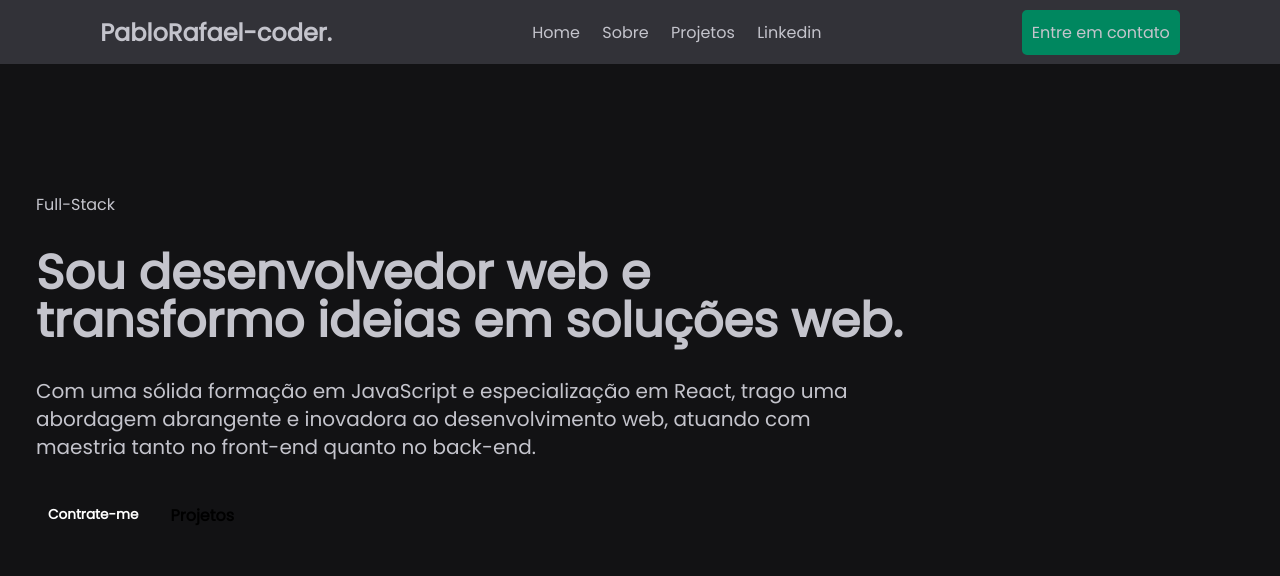
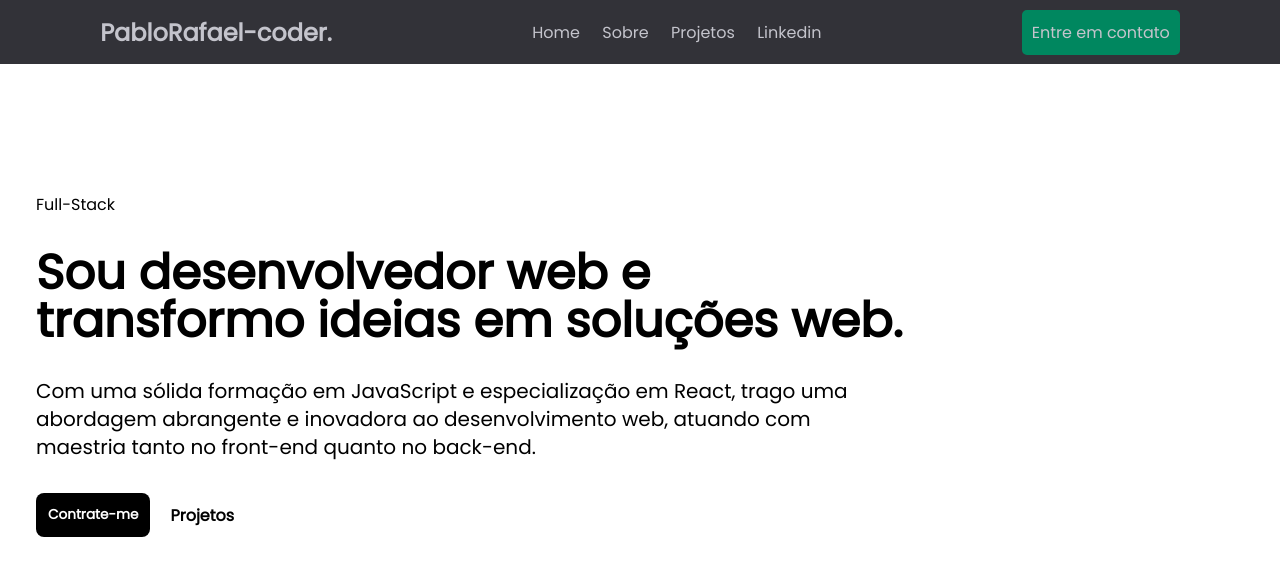
Before and after one commit to PabloRafael-coder/meu-portfolio, a React (Vite) app: page / in a window 1280 px wide. Shown: the top 576 px of the page. Built offline with nearby package versions, Linux system fonts and the light colour scheme.

Commit message:
feat: Create color variable in the body

```diff
--- a/src/global.css
+++ b/src/global.css
@@ -7,6 +7,7 @@
     --gray-700: #29292e;
     --gray-800: #202024;
     --gray-900: #121214;
+    --black: #000;
 
     --green-300: #00b37e;
     --green-500: #00875f;
@@ -22,8 +23,6 @@
 }
 
 body {
-    color: var(--gray-300);
-    background: var(--gray-900);
     -webkit-font-smoothing: antialiased;
     font-size: 1rem;
 }
```
